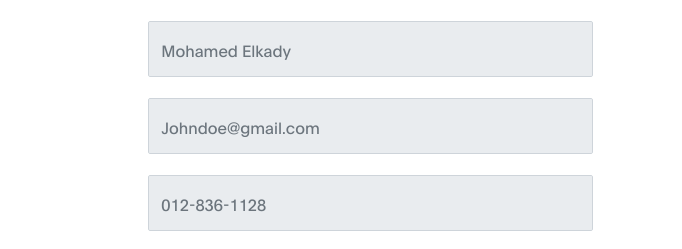
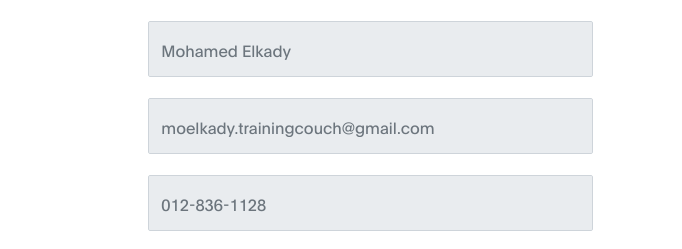
Before and after one commit to AbdelRahmanFawzyAnwar/Elkady, a plain HTML site: page index.html in a window 1280 px wide. Shown: the part 3643-3892 px from the top of the page, 0-682 px from the left. Drawn offline with Linux system fonts and the light colour scheme; grey boxes are pictures that could not be loaded.

Commit message:
Add new email

```diff
--- a/index.html
+++ b/index.html
@@ -458,8 +458,8 @@
                         role="form">
                         <input type="text" class="form-control" name="cf-name" placeholder="Mohamed Elkady" disabled>
 
-                        <input type="email" class="form-control" name="cf-email" placeholder="Johndoe@gmail.com"
-                            disabled>
+                        <input type="email" class="form-control" name="cf-email"
+                            placeholder="moelkady.trainingcouch@gmail.com" disabled>
 
                         <input type="tel" class="form-control" name="cf-phone" placeholder="012-836-1128" disabled>
 
@@ -535,8 +535,8 @@
                     <form class="membership-form webform" role="form">
                         <input type="text" class="form-control" name="cf-name" placeholder="Mohamed Elkady" disabled>
 
-                        <input type="email" class="form-control" name="cf-email" placeholder="Johndoe@gmail.com"
-                            disabled>
+                        <input type="email" class="form-control" name="cf-email"
+                            placeholder="moelkady.trainingcouch@gmail.com" disabled>
 
                         <input type="tel" class="form-control" name="cf-phone" placeholder="012-836-1128" disabled>
 
```
